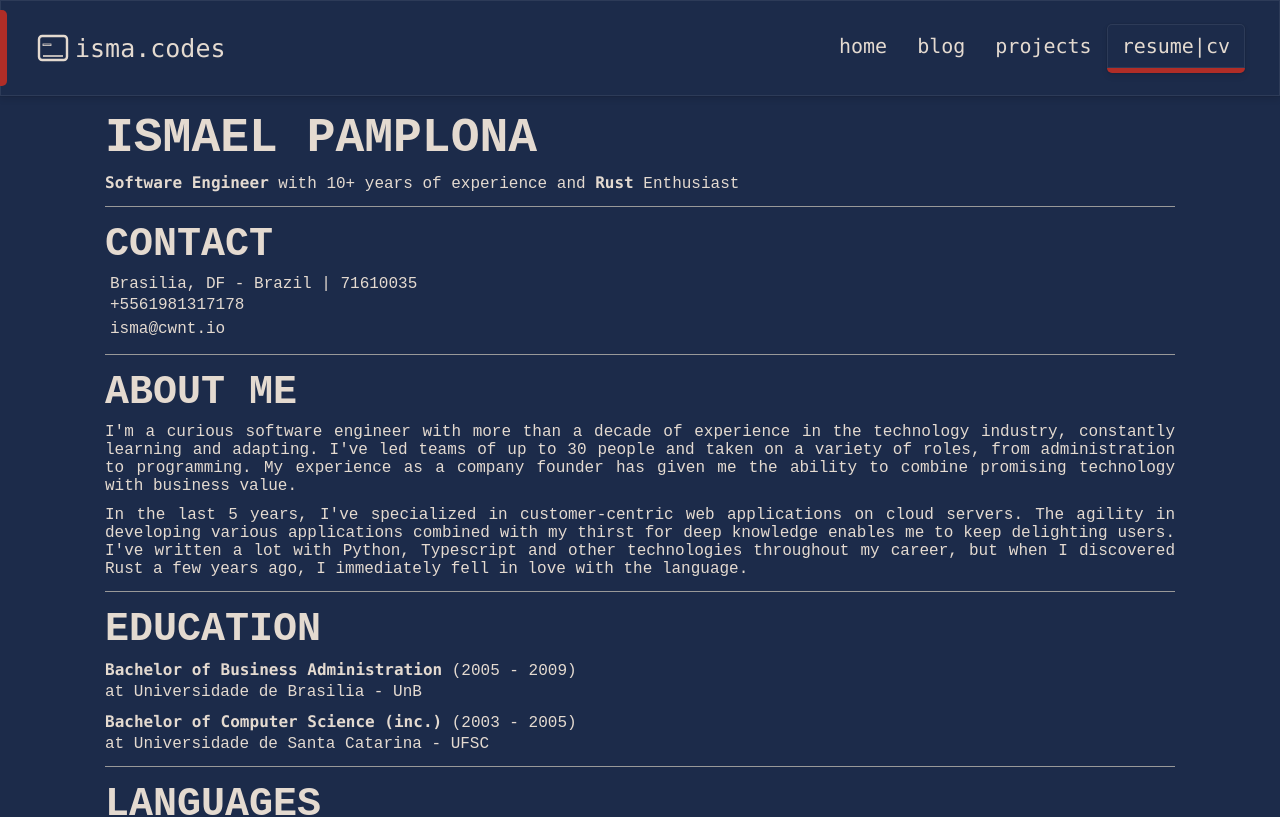
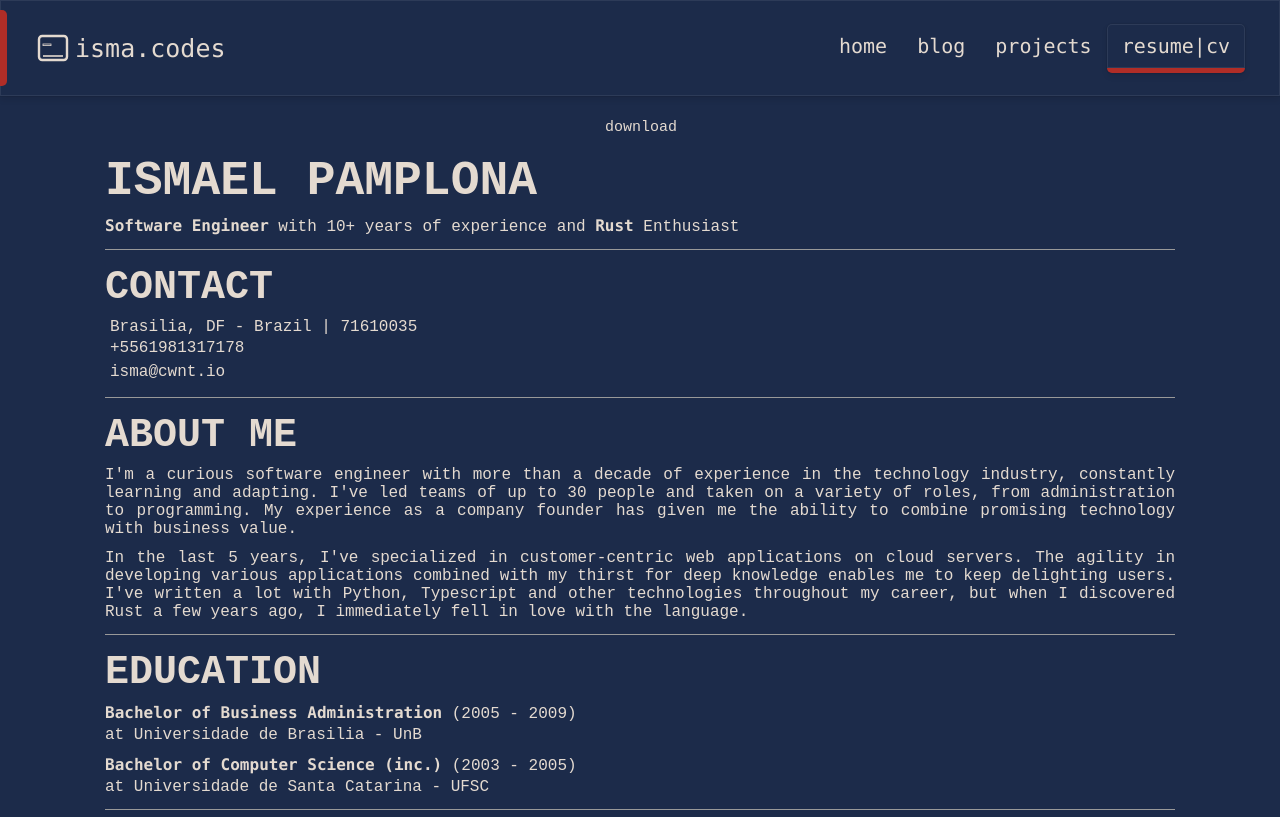
Before and after one commit to ismaelpamplona/isma.codes, a SvelteKit app: page /resume in a window 1280 px wide. Shown: the top 817 px of the page. Built offline with nearby package versions, Linux system fonts and the light colour scheme.

Commit message:
(up) Issue #build_pdf_api.

```diff
--- a/package.json
+++ b/package.json
@@ -40,6 +40,7 @@
 	"dependencies": {
 		"fuse.js": "^7.0.0",
 		"iconify-icon": "^2.0.0",
+		"puppeteer": "^22.6.3",
 		"sass": "^1.74.1"
 	}
 }
--- a/src/routes/resume/+page.svelte
+++ b/src/routes/resume/+page.svelte
@@ -64,6 +64,44 @@
 
   let htmlContent: string
 
+  async function download() {
+    loading = true
+    if (!htmlContent) {
+      console.error('No content to download')
+      return
+    }
+
+    try {
+      const response = await fetch('/api/download-pdf', {
+        method: 'POST',
+        body: JSON.stringify({ html: htmlContent }),
+        headers: {
+          'Content-Type': 'application/json'
+        }
+      })
+
+      if (response.ok) {
+        const blob = await response.blob()
+        const url = window.URL.createObjectURL(blob)
+        const a = document.createElement('a')
+        a.href = url
+        const currentDate = new Date()
+        const isoDate = currentDate.toISOString()
+        a.download = `${isoDate}-resume_ismael_pamplona.pdf`
+        document.body.appendChild(a)
+        a.click()
+        document.body.removeChild(a)
+        window.URL.revokeObjectURL(url)
+      } else {
+        console.error('Failed to download PDF')
+      }
+    } catch (error) {
+      console.error('Error downloading PDF:', error)
+    }
+
+    loading = false
+  }
+
   function getYearFromIso(date: string): number {
     return new Date(date).getFullYear()
   }
@@ -104,6 +142,18 @@
 <svelte:head>
   <title>isma.codes - resume|cv</title>
 </svelte:head>
+
+<div
+  aria-label="download-resume"
+  role="button"
+  class="download-btn-container"
+  tabindex="0"
+  on:click={download}
+  on:keydown={(event) => event.key === 'Enter' && download()}
+>
+  <iconify-icon class="icon download" icon="ic:baseline-download"></iconify-icon>
+  <span>download</span>
+</div>
 
 <div class="resume-container" id="resume-container">
   <section>
```
Also changed, not shown: 1 other file (tests, documents, lock files or other folders).
